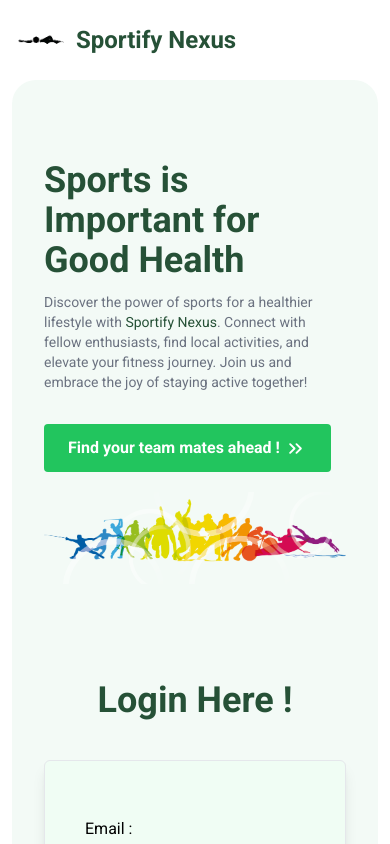
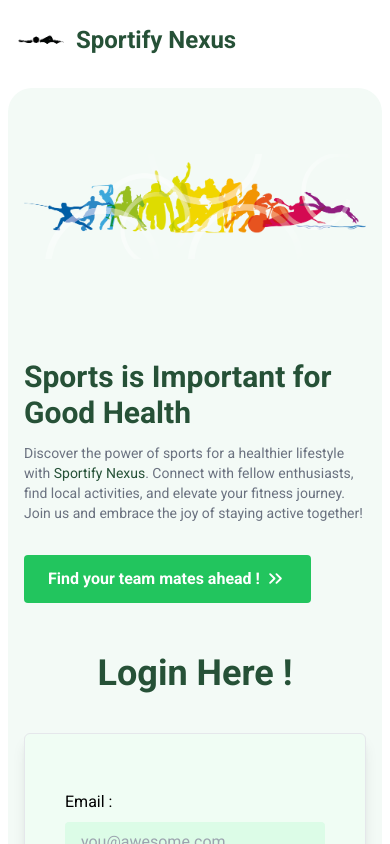
Before and after one commit to danielace1/sportify-nexus, a React (Vite) app in the folder client/: page / in a window 390 px wide. Shown: the top 844 px of the page. Built offline with nearby package versions, Linux system fonts and the light colour scheme.

Commit message:
fix: login router and get all users from db

```diff
--- a/client/src/components/Navbar.jsx
+++ b/client/src/components/Navbar.jsx
@@ -126,7 +126,8 @@
         </div>
       </Link>
 
-      {location.pathname === "/feed" && <NavItems />}
+      {console.log(location)}
+      {location.pathname.match("/feed/") && <NavItems />}
       {location.pathname === "/search" && <NavItems />}
     </nav>
   );
--- a/client/src/main.jsx
+++ b/client/src/main.jsx
@@ -35,7 +35,7 @@
         element: <Register />,
       },
       {
-        path: "/feed",
+        path: "/feed/:_id",
         element: <Feed />,
       },
       {
--- a/client/src/pages/Feed.jsx
+++ b/client/src/pages/Feed.jsx
@@ -1,7 +1,28 @@
 import React from "react";
+import { useParams } from "react-router-dom";
 
 const Feed = () => {
-  return <div>Feed</div>;
+  const { _id } = useParams();
+
+  const getPlayerDetails = async () => {
+    const playerData = await fetch(
+      `https://sportify-nexus.vercel.app/api/players/${_id}`
+    );
+    const data = await playerData.json();
+    console.log(data);
+  };
+  // console.log(getAllPlayerDetails());
+
+  const getAllPlayerDetails = async () => {
+    const playerData = await fetch(
+      "https://sportify-nexus.vercel.app/api/players"
+    );
+    const data = await playerData.json();
+    console.log(data);
+  };
+  // console.log(getAllPlayerDetails());
+
+  return <div>Feed {_id}</div>;
 };
 
 export default Feed;
--- a/client/src/pages/Home.jsx
+++ b/client/src/pages/Home.jsx
@@ -37,19 +37,21 @@
 
     const player = await login.json();
 
+    console.log(player);
     if (player.status === "success") {
-      navigate("/feed");
+      navigate("/feed/" + player.user._id);
     }
 
     reset();
   };
 
   return (
-    <section className="bg-green-600 bg-opacity-5 min-h-screen px-8 sm:px-16 py-10  rounded-3xl mx-3 sm:mx-5 pt-20 md:pt-24 lg:pt-40">
+    <section className="bg-green-600 bg-opacity-5 p-4 md:p-8 m-2 md:m-6 rounded-3xl ">
+      <div className="container">
         {/* Content */}
-      <div className="grid lg:grid-cols-2">
-        <div className="">
-          <h1 className="text-primary-col1 text-4xl md:text-5xl lg:text-6xl font-semibold mb-3 sm:mb-5">
+        <div className="flex flex-col-reverse md:flex-row justify-around items-center h-[65dvh] lg:h-[75dvh] w-full">
+          <div className="md:w-6/12">
+            <h1 className="text-primary-col1 text-3xl md:text-5xl lg:text-6xl font-semibold mb-3 sm:mb-5">
               Sports is Important for Good Health
             </h1>
             <p className="text-gray-500 text-sm sm:text-lg mb-8">
@@ -74,17 +76,17 @@
             </button>
           </div>
 
-        <div>
+          <div className="md:w-5/12">
             <img
               src="/home-page-banner.png"
               alt="sportify-nexus"
-            className="w-full lg:ml-10 mt-5"
+              className="w-full"
             />
           </div>
         </div>
 
         {/* Sign up Form */}
-      <div className="mt-24 lg:mt-36">
+        <div className="">
           <h1 className="text-4xl text-primary-col1 text-center font-semibold">
             Login Here !
           </h1>
@@ -125,6 +127,7 @@
             </div>
           </form>
         </div>
+      </div>
     </section>
   );
 };
```
Lines whose indentation alone changed are shown as unchanged.
